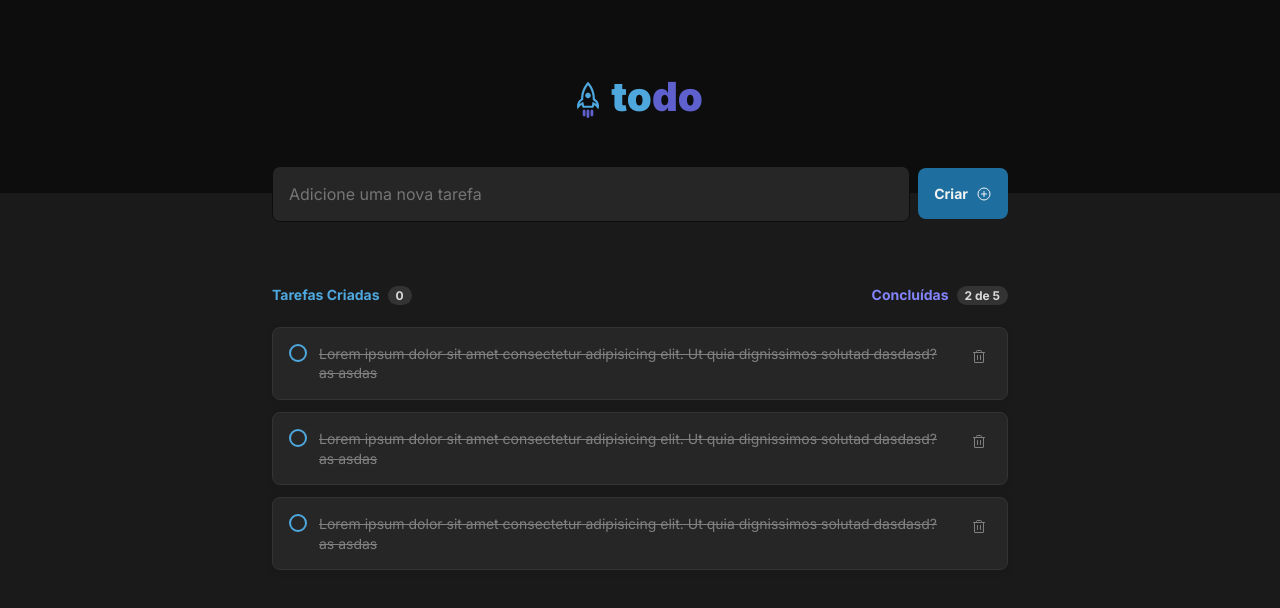
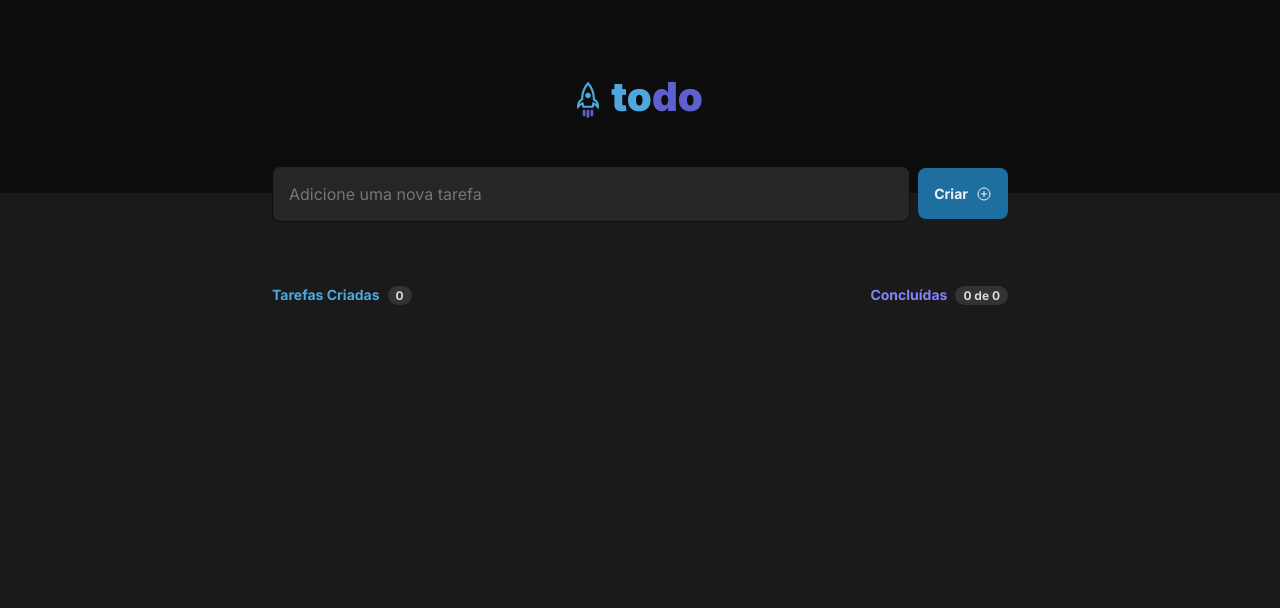
Before and after one commit to imyudz/desafio-react-todolist, a React (Vite) app: page / in a window 1280 px wide. Shown: the top 608 px of the page. Built offline with nearby package versions, Linux system fonts and the light colour scheme.

Commit message:
feat: showing and deleting tasks

```diff
--- a/src/App.tsx
+++ b/src/App.tsx
@@ -24,12 +24,17 @@ function App() {
     }]);
   }
 
+  const handleTaskDelete = (taskId: string) => {
+    const filteredTasks = tasksList.filter(task => task.id !== taskId);
+    setTasksList(filteredTasks);
+  }
+
   return (
     <main>
       <Header />
       <div className={styles.wrapper}>
         <AddTask onTaskCreate={handleTaskCreate} />
-        <ShowTasks/>
+        <ShowTasks taskList={tasksList} sendDeleteTask={handleTaskDelete}/>
       </div>
     </main>
   )
--- a/src/components/AddTask/AddTask.tsx
+++ b/src/components/AddTask/AddTask.tsx
@@ -12,8 +12,10 @@ function AddTask({ onTaskCreate }: AddTaskPropsI) {
 
 
     function sendTaskTitle() {
-        taskTitle !== "" &&
+        if (taskTitle !== "") {
             onTaskCreate(taskTitle);
+            setTaskTitle("");
+        }
     }
 
     return (
@@ -22,6 +24,7 @@ function AddTask({ onTaskCreate }: AddTaskPropsI) {
                 type="text"
                 placeholder="Adicione uma nova tarefa"
                 onChange={(e) => setTaskTitle(e.target.value)}
+                value={taskTitle}
                 required
             />
             <button onClick={sendTaskTitle}>
--- a/src/components/ShowTasks/ShowTasks.tsx
+++ b/src/components/ShowTasks/ShowTasks.tsx
@@ -1,25 +1,51 @@
 import styles from './ShowTasks.module.css';
 import Task from '../Task/Task';
+import { TaskI } from '../../App';
+import Empty from './Empty';
 
-function ShowTasks() {
+interface ShowTasksPropsI {
+    taskList: TaskI[];
+    sendDeleteTask: (taskId: string) => void;
+}
+
+function ShowTasks({ taskList, sendDeleteTask }: ShowTasksPropsI) {
+
+    console.log(taskList);
+
+    const handleDeleteTask = (taskId: string) => {
+        sendDeleteTask(taskId);
+    }
+
+    const showTaskConcludedCount = () => {
+        const concludedTaskCount = taskList.reduce((acc, task) => {
+            if (task.isCompleted) {
+                return acc + 1;
+            }
+            return acc;
+        }, 0);
+        return `${concludedTaskCount} de ${taskList.length}`
+    }
+
     return (
         <div className={styles.showTasksWrapper}>
             <div className={styles.tasksInfo}>
                 <div className={styles.tasksCriadas}>
-                    <span className={styles.title}>Tarefas Criadas<span className={styles.counter}>0</span></span>
+                    <span className={styles.title}>Tarefas Criadas<span className={styles.counter}>{taskList.length}</span></span>
                 </div>
                 <div className={styles.tasksConcluidas}>
-                    <span className={styles.title}>Concluídas<span className={styles.counter}>2 de 5</span></span>
+                    <span className={styles.title}>Concluídas<span className={styles.counter}>{showTaskConcludedCount()}</span></span>
                 </div>
             </div>
+            {
+                taskList.length !== 0 ?
+                    <div className={styles.tasksContainer}>
+                        {
+                            taskList.map(task => <Task key={task.id} taskInfo={task} onDeleteTask={handleDeleteTask} />)
+                        }
+                    </div>
+                : <Empty/>
+            }
 
-
-
-            <div className={styles.tasksContainer}>
-                <Task />
-                <Task />
-                <Task />
-            </div>
         </div>
     );
 }
--- a/src/components/Task/Task.module.css
+++ b/src/components/Task/Task.module.css
@@ -10,6 +10,8 @@
         border-radius: 8px;
         border: 1px solid var(--gray-400);
         box-shadow: 0px 2px 8px 0px rgba(0, 0, 0, 0.06);
+        animation: appear 0.8s;
+        transition: all 1s ease-out;
     }
 
     /* Estilos para o label do checkbox */
--- a/src/components/Task/Task.tsx
+++ b/src/components/Task/Task.tsx
@@ -1,16 +1,29 @@
 import { Trash } from 'phosphor-react';
 import { Check } from 'phosphor-react';
 import styles from './Task.module.css'
+import { TaskI } from '../../App';
 
-function Task() {
+interface TaskPropsInterface {
+    taskInfo: TaskI,
+    onDeleteTask: (taskId: string) => void;
+}
+function Task({ taskInfo, onDeleteTask }: TaskPropsInterface) {
+
+    const handleDeleteClick = () => {
+        const choice = window.confirm("Tem certeza que deseja deletar esta tarefa?");
+        choice &&
+            onDeleteTask(taskInfo.id);
+    }
+
+
     return (
         <main className={styles.taskCard}>
             <label className={styles.checkboxLabel}>
                 <input type="checkbox" name="taskStatus" />
                 <Check className={styles.checkIcon} size={12} />
             </label>
-            <p className={`${styles.paragraph} ${styles.completed}`}>Lorem ipsum dolor sit amet consectetur adipisicing elit. Ut quia dignissimos solutad dasdasd? as asdas</p>
-            <button>
+            <p className={`${styles.paragraph} ${styles.completed}`}>{taskInfo.title}</p>
+            <button onClick={handleDeleteClick}>
                 <Trash size={16} color="#808080"/>
             </button>
         </main>
```
